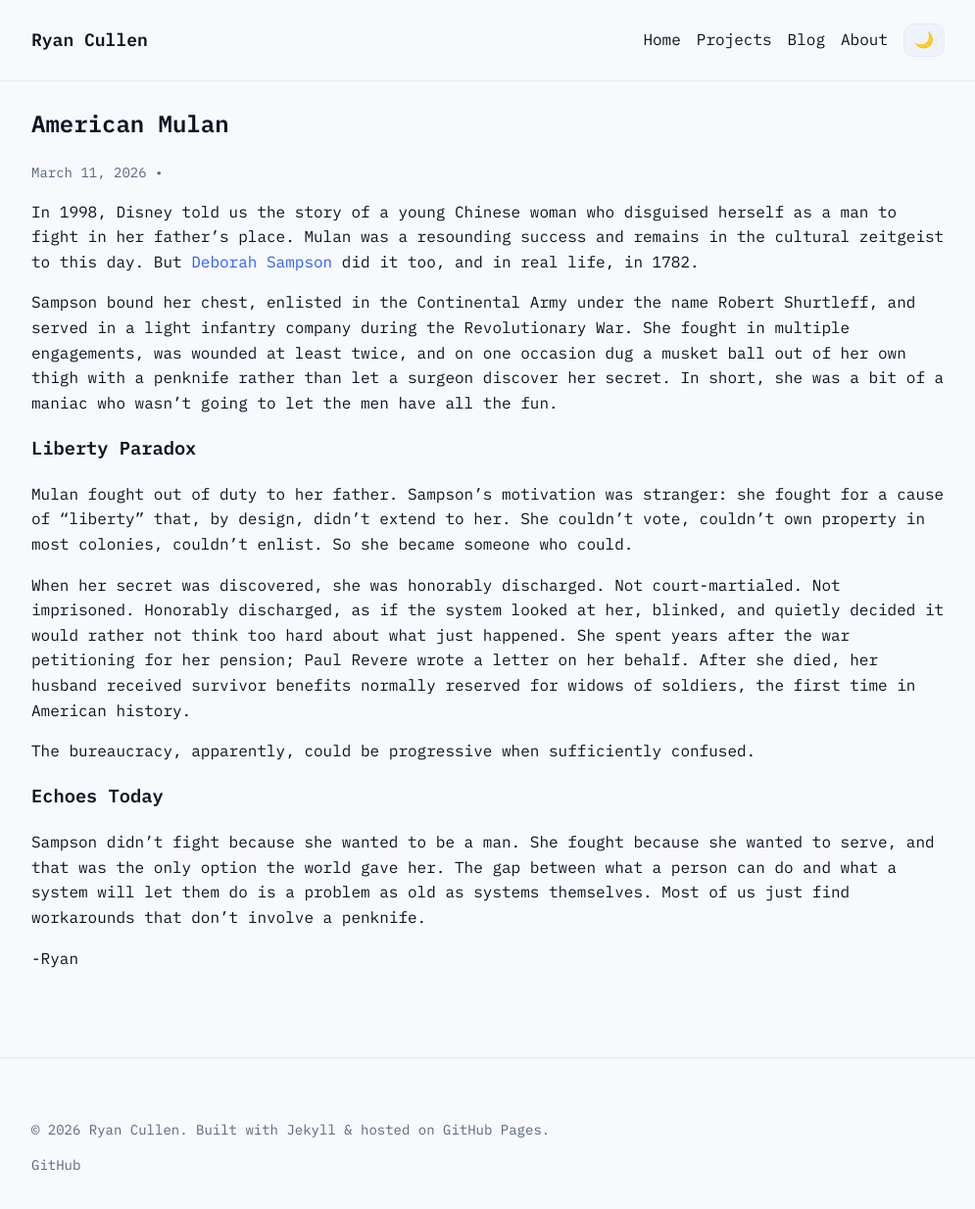
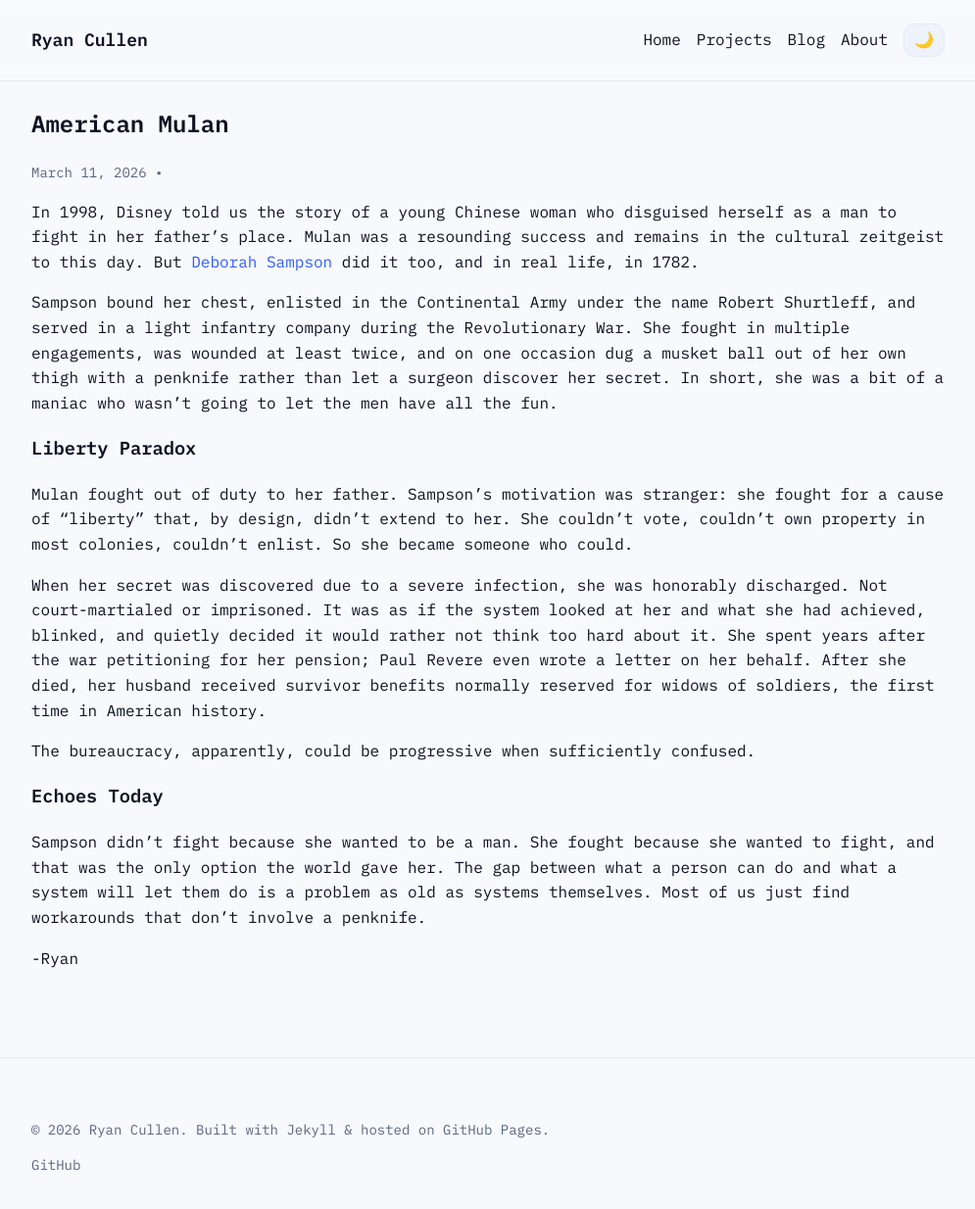
Before and after one commit to ryantcullen/ryantcullen.github.io, a Jekyll site: the page built from _posts/2026-03-11-american-mulan.md, in a window 1280 px wide and 1263 px high. Shown: the top 1234 px of the window at 98% size, without its empty margins (142-1137 px from the left). Built offline with Jekyll 4.4.1, drawn with Linux system fonts in a browser that asks for light colours.

Commit message:
Update American Mulan post
Co-Authored-By: Claude Sonnet 4.6 <noreply@anthropic.com>

```diff
--- a/_posts/2026-03-11-american-mulan.md
+++ b/_posts/2026-03-11-american-mulan.md
@@ -10,12 +10,12 @@ Sampson bound her chest, enlisted in the Continental Army under the name Robert
 
 Mulan fought out of duty to her father. Sampson's motivation was stranger: she fought for a cause of "liberty" that, by design, didn't extend to her. She couldn't vote, couldn't own property in most colonies, couldn't enlist. So she became someone who could.
 
-When her secret was discovered, she was honorably discharged. Not court-martialed. Not imprisoned. Honorably discharged, as if the system looked at her, blinked, and quietly decided it would rather not think too hard about what just happened. She spent years after the war petitioning for her pension; Paul Revere wrote a letter on her behalf. After she died, her husband received survivor benefits normally reserved for widows of soldiers, the first time in American history.
+When her secret was discovered due to a severe infection, she was honorably discharged. Not court-martialed or imprisoned. It was as if the system looked at her and what she had achieved, blinked, and quietly decided it would rather not think too hard about it. She spent years after the war petitioning for her pension; Paul Revere even wrote a letter on her behalf. After she died, her husband received survivor benefits normally reserved for widows of soldiers, the first time in American history.
 
 The bureaucracy, apparently, could be progressive when sufficiently confused.
 
 ### Echoes Today
 
-Sampson didn't fight because she wanted to be a man. She fought because she wanted to serve, and that was the only option the world gave her. The gap between what a person can do and what a system will let them do is a problem as old as systems themselves. Most of us just find workarounds that don't involve a penknife.
+Sampson didn't fight because she wanted to be a man. She fought because she wanted to fight, and that was the only option the world gave her. The gap between what a person can do and what a system will let them do is a problem as old as systems themselves. Most of us just find workarounds that don't involve a penknife.
 
 -Ryan
```
